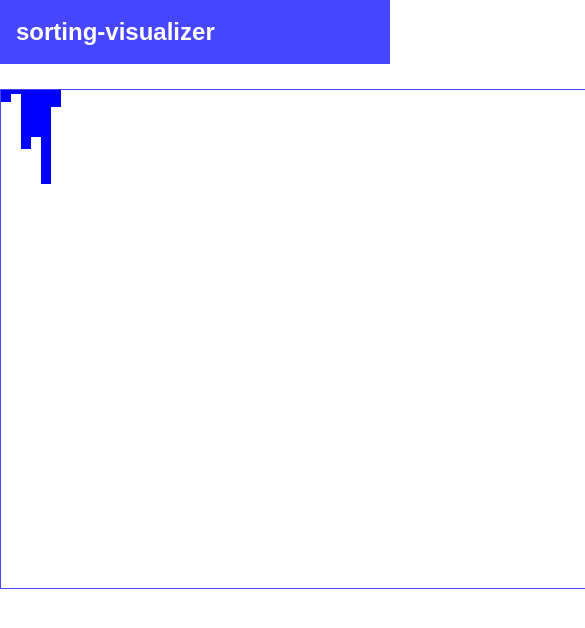
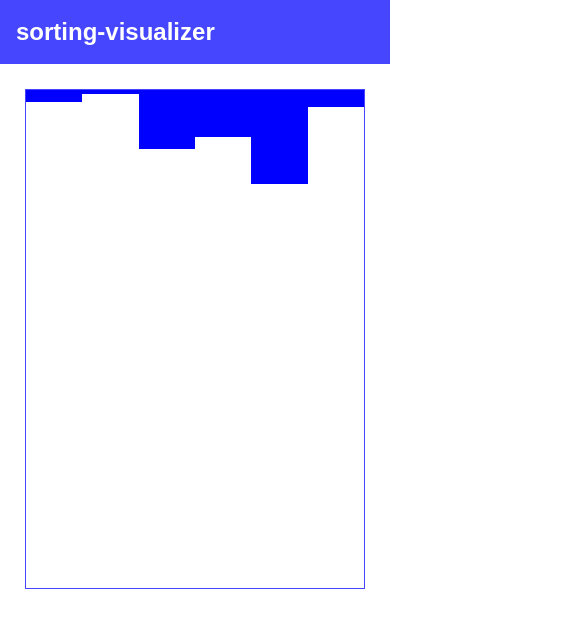
Before and after one commit to drew18moore/sorting-visualizer-react, a React (Create React App) app: page / in a window 390 px wide. Shown: the top 628 px of the page, 585 px wide, since content can reach past the window. Built offline with nearby package versions, Linux system fonts and the light colour scheme.

Commit message:
Made Main component more responsive.

```diff
--- a/src/Main.css
+++ b/src/Main.css
@@ -1,12 +1,16 @@
+main {
+    display: flex;
+}
+
 #bars {
     border: 1px solid #4646ff;
-    margin: 25px auto;
-    width: 1000px;
+    margin: 25px;
+    width: 100%;
     height: 500px;
     display: flex;
 }
 
 .bar {
     background-color: blue;
-    width: 10px;
+    flex: auto;
 }
```
